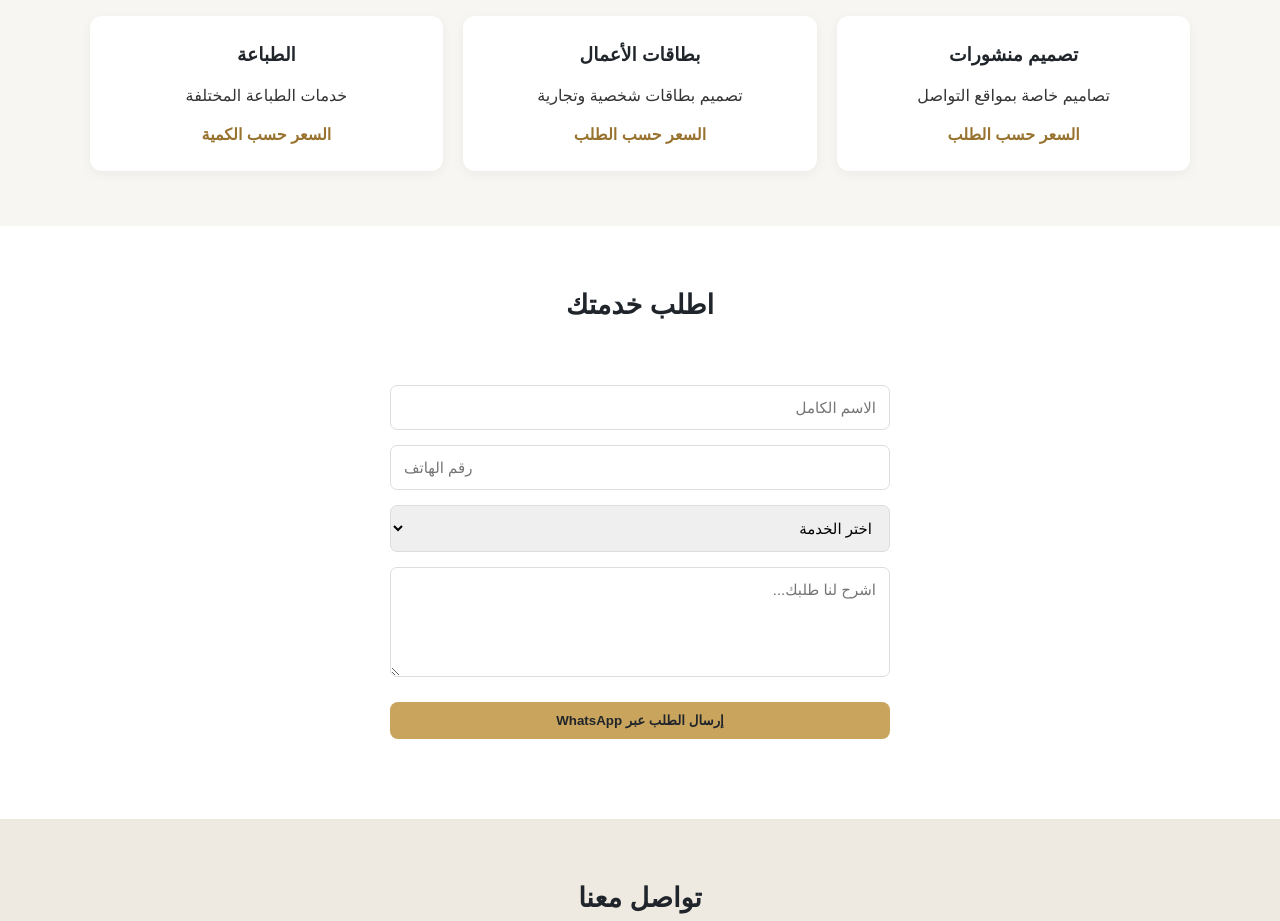
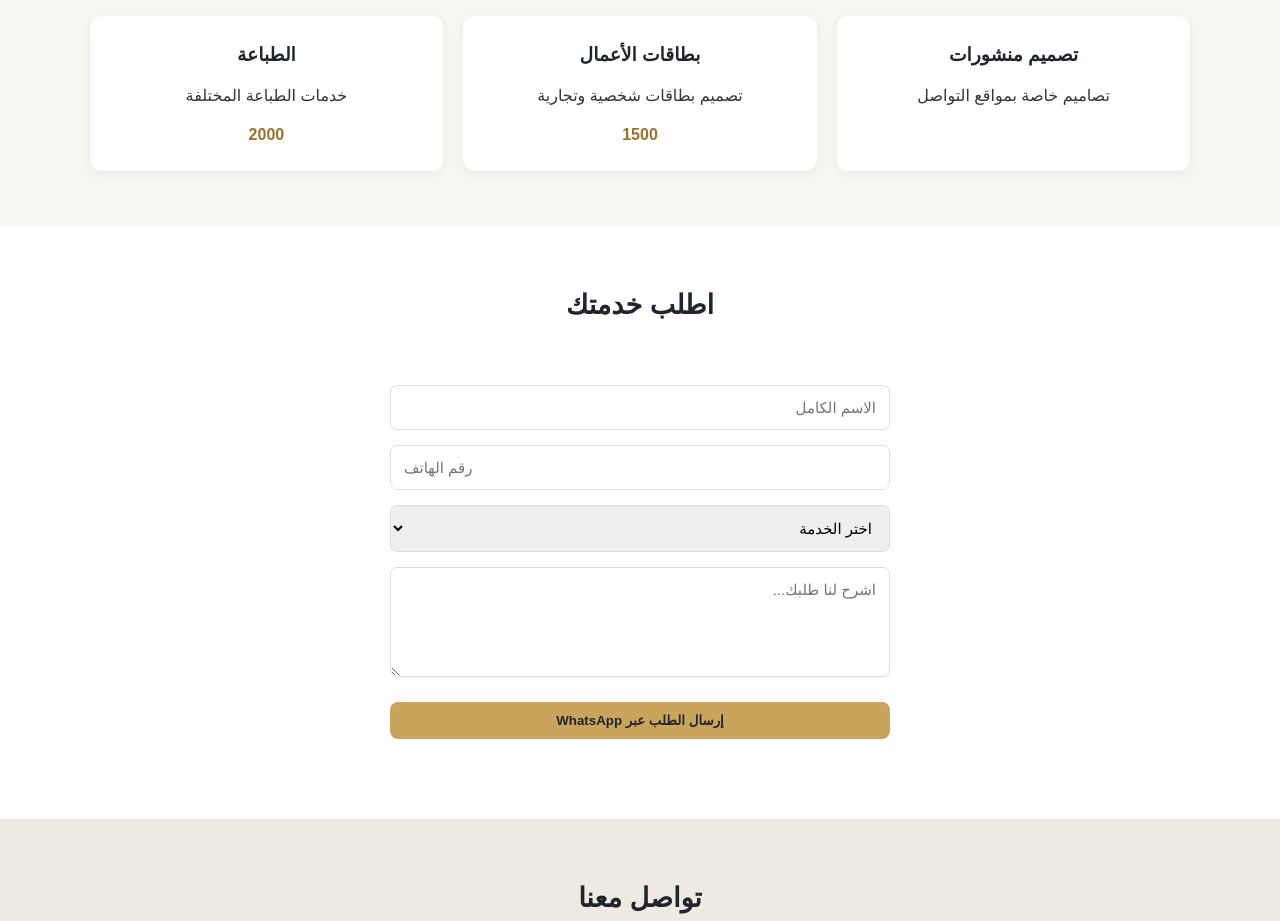
Before and after one commit to rahmounem885-cmyk/bba-print-design-, a plain HTML site: page index.html in a window 1280 px wide. Shown: the part 1540-2461 px from the top of the page. Drawn offline with Linux system fonts and the light colour scheme.

Commit message:
Update price information in index.html

```diff
--- a/index.html
+++ b/index.html
@@ -268,19 +268,19 @@ footer {
     <div class="card">
       <h3>تصميم منشورات</h3>
       <p>تصاميم خاصة بمواقع التواصل</p>
-      <p class="price">السعر حسب الطلب</p>
+      <p class="price"500</p>
     </div>
 
     <div class="card">
       <h3>بطاقات الأعمال</h3>
       <p>تصميم بطاقات شخصية وتجارية</p>
-      <p class="price">السعر حسب الطلب</p>
+      <p class="price">1500</p>
     </div>
 
     <div class="card">
       <h3>الطباعة</h3>
       <p>خدمات الطباعة المختلفة</p>
-      <p class="price">السعر حسب الكمية</p>
+      <p class="price">2000</p>
     </div>
   </div>
 </section>
```
